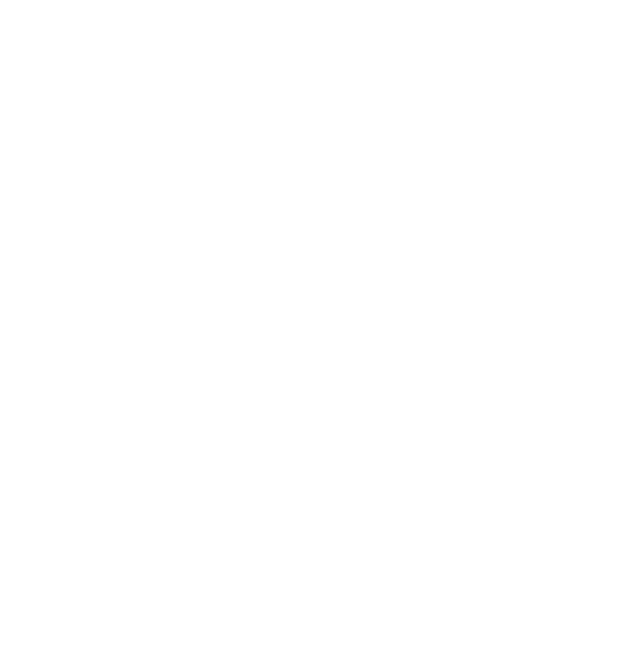
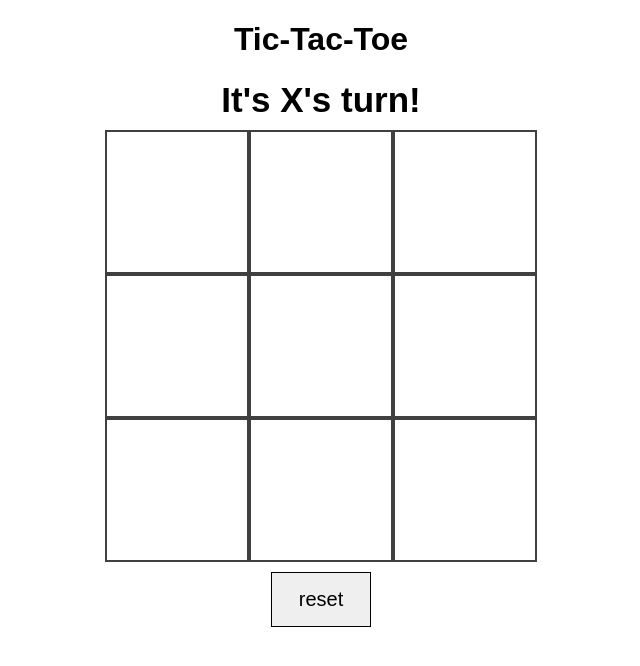
Before and after one commit to Shumel-coder/tic-tac-toe, a plain HTML site: page index.html in a window 1280 px wide. Shown: the whole page, without its empty margins (319-959 px from the left). Drawn offline with Linux system fonts and the light colour scheme.

Commit message:
added initial content to html, basic css, js headers for organization

```diff
--- a/css/style.css
+++ b/css/style.css
@@ -0,0 +1,39 @@
+body {
+  text-align: center;
+  font-family: Arial, Helvetica, sans-serif;
+}
+h2 {
+  margin: 0 auto;
+  font-size: 35px;
+  margin: 10px;
+}
+.flex-container {
+  /* In order to use flex-box we need to first set our display property */
+  display: flex; /* center the container horizontally */
+  justify-content: center; /* this will center content vertically */
+  align-items: center; /* tells the container to align the children in columns rather than rows */
+}
+.flex-column {
+  height: 100%;
+  width: 100%;
+  flex-direction: column;
+}
+.flex-wrap {
+  /* tells the container to drop down once it reaches max-width */
+  flex-wrap: wrap;
+  height: 432px;
+  width: 432px;
+}
+.square {
+  border: 2px solid rgba(0, 0, 0, 0.75);
+  height: 140px;
+  width: 140px;
+}
+#reset-button {
+  text-align: center;
+  font-size: 20px;
+  border: 1px solid black;
+  height: 55px;
+  width: 100px;
+  margin: 10px;
+}
--- a/index.html
+++ b/index.html
@@ -7,5 +7,24 @@
     <script defer src="js/main.js"></script>
     <title>Tic-Tac-Toe</title>
   </head>
-  <body></body>
+  <body>
+    <h1>Tic-Tac-Toe</h1>
+    <h2>It's X's turn!</h2>
+    <!-- Many websites are just divs on divs on divs. Pay attention to the class and id attributes. We will be using those later to style and find elements in the document -->
+    <div class="flex-container flex-column">
+      <div class="flex-container flex-wrap" id="board">
+        <div class="square"></div>
+        <div class="square"></div>
+        <div class="square"></div>
+        <div class="square"></div>
+        <div class="square"></div>
+        <div class="square"></div>
+        <div class="square"></div>
+        <div class="square"></div>
+        <div class="square"></div>
+      </div>
+      <!-- A reset button because users are going to want to play round after round of your glorious game without ever refreshing the browser! -->
+      <button id="reset-button">reset</button>
+    </div>
+  </body>
 </html>
--- a/js/main.js
+++ b/js/main.js
@@ -0,0 +1,5 @@
+/*----- constants -----*/
+/*----- app's state (variables) -----*/
+/*----- cached element references -----*/
+/*----- event listeners -----*/
+/*----- functions -----*/
```
